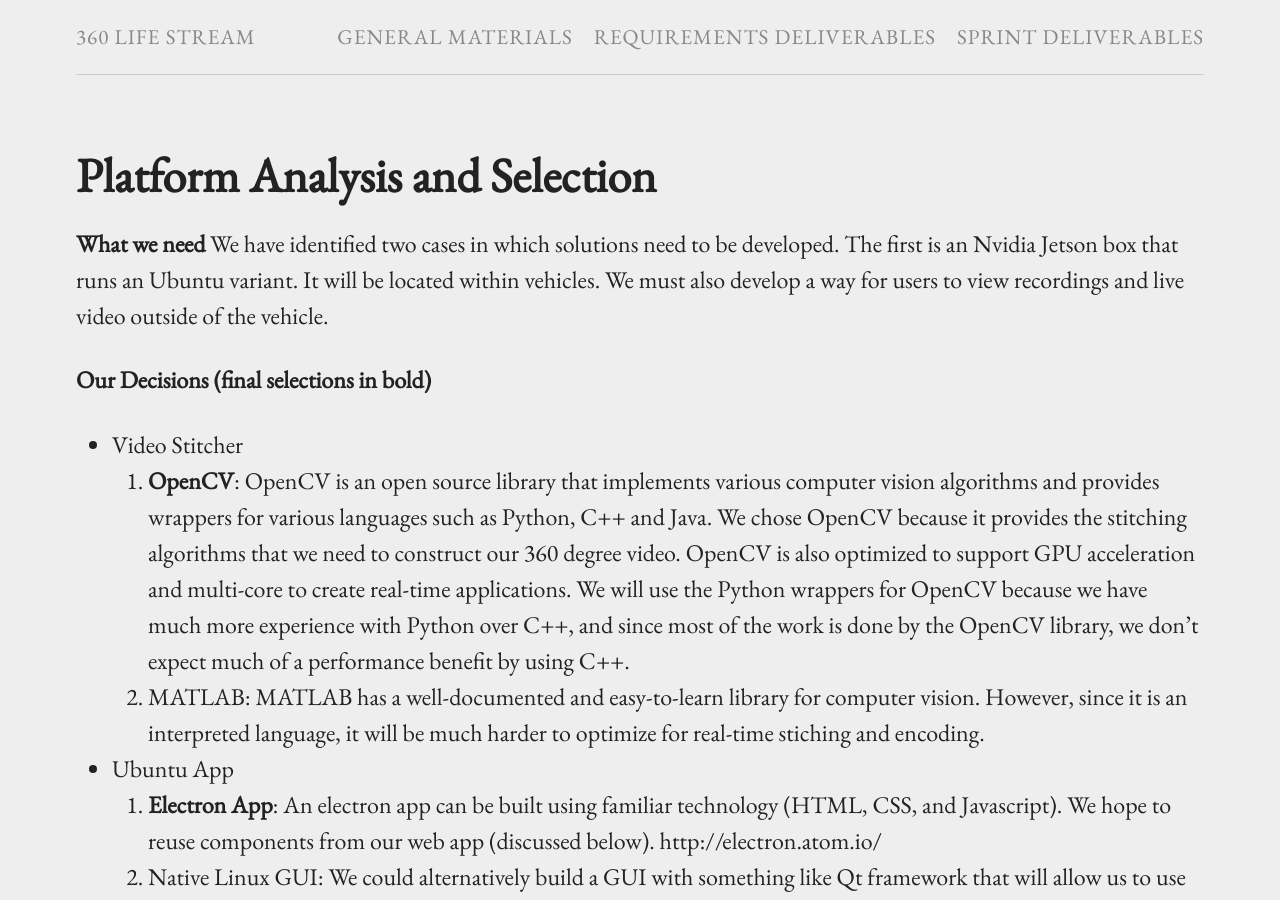
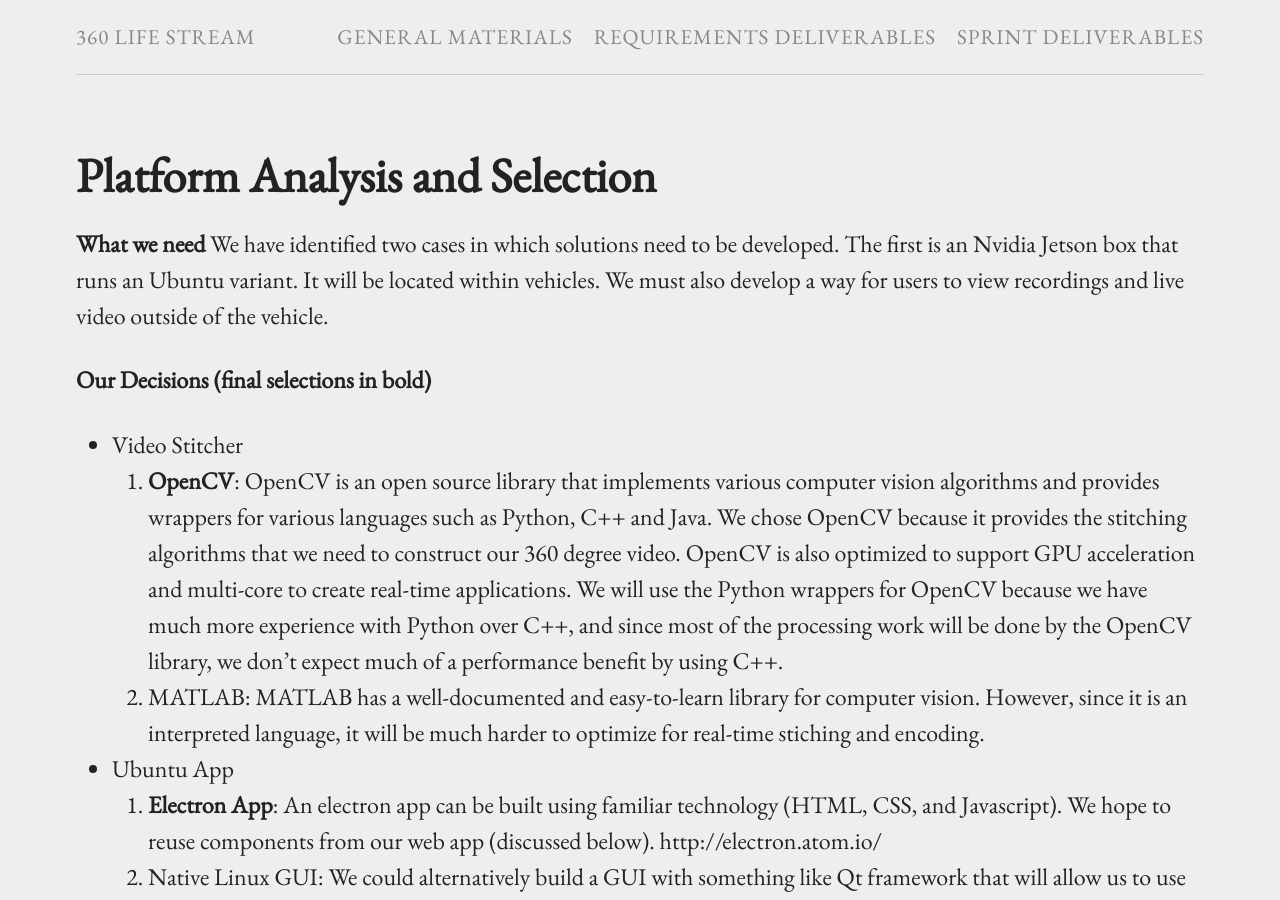
Before and after one commit to 360ls/360ls, a Jekyll site: the page built from _requirements/platform.md, in a window 1280 px wide and 900 px high. Built offline with Jekyll 4.4.1, drawn with Linux system fonts in a browser that asks for light colours.

Commit message:
fix sentence

```diff
--- a/_requirements/platform.md
+++ b/_requirements/platform.md
@@ -17,7 +17,7 @@ develop a way for users to view recordings and live video outside of the vehicle
         We chose OpenCV because it provides the stitching algorithms that we need to construct our
         360 degree video. OpenCV is also optimized to support GPU acceleration and multi-core
         to create real-time applications. We will use the Python wrappers for OpenCV because
-        we have much more experience with Python over C++, and since most of the work is done
+        we have much more experience with Python over C++, and since most of the processing work will be done
         by the OpenCV library, we don't expect much of a performance benefit by using C++.
     2. MATLAB:
         MATLAB has a well-documented and easy-to-learn library for computer vision. However, since
```
